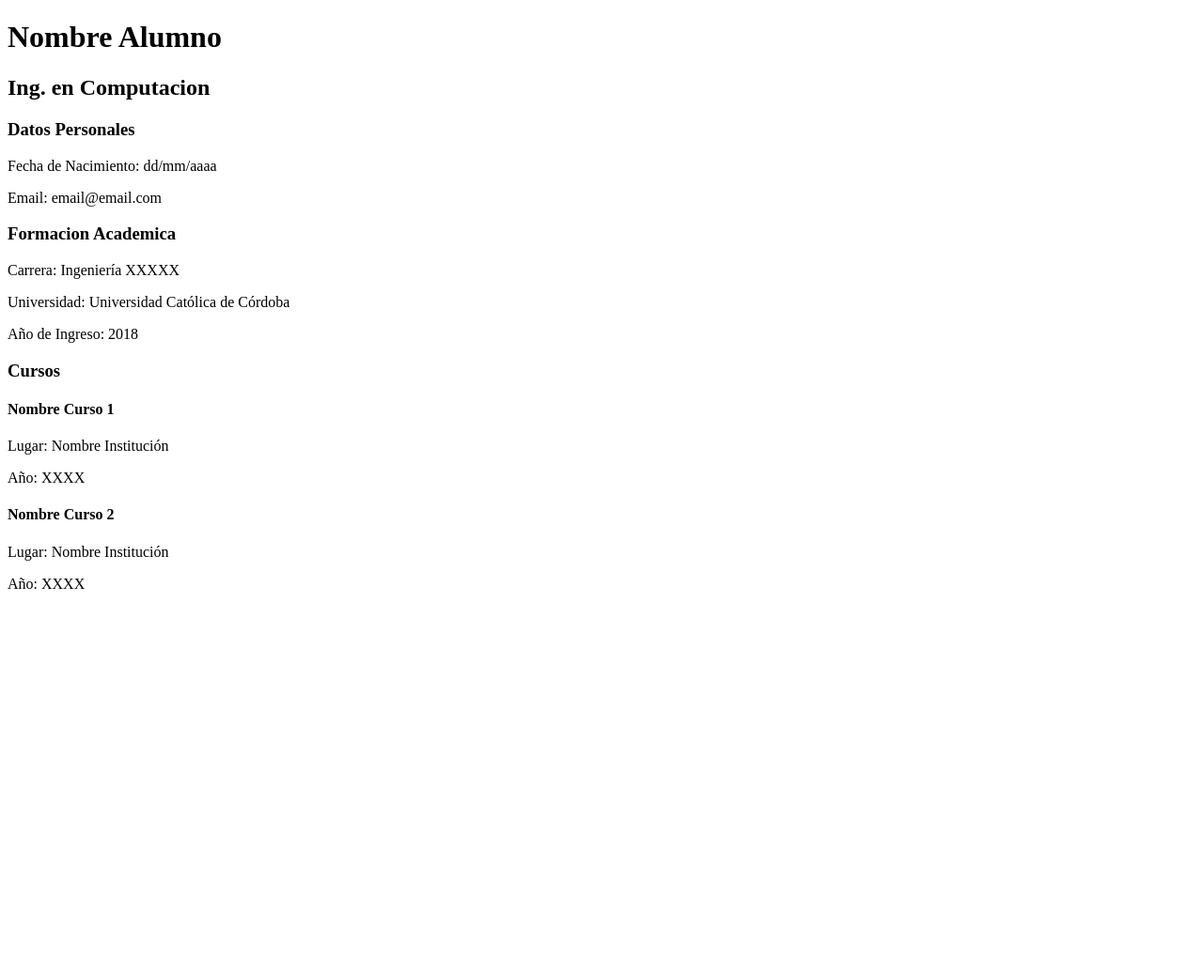
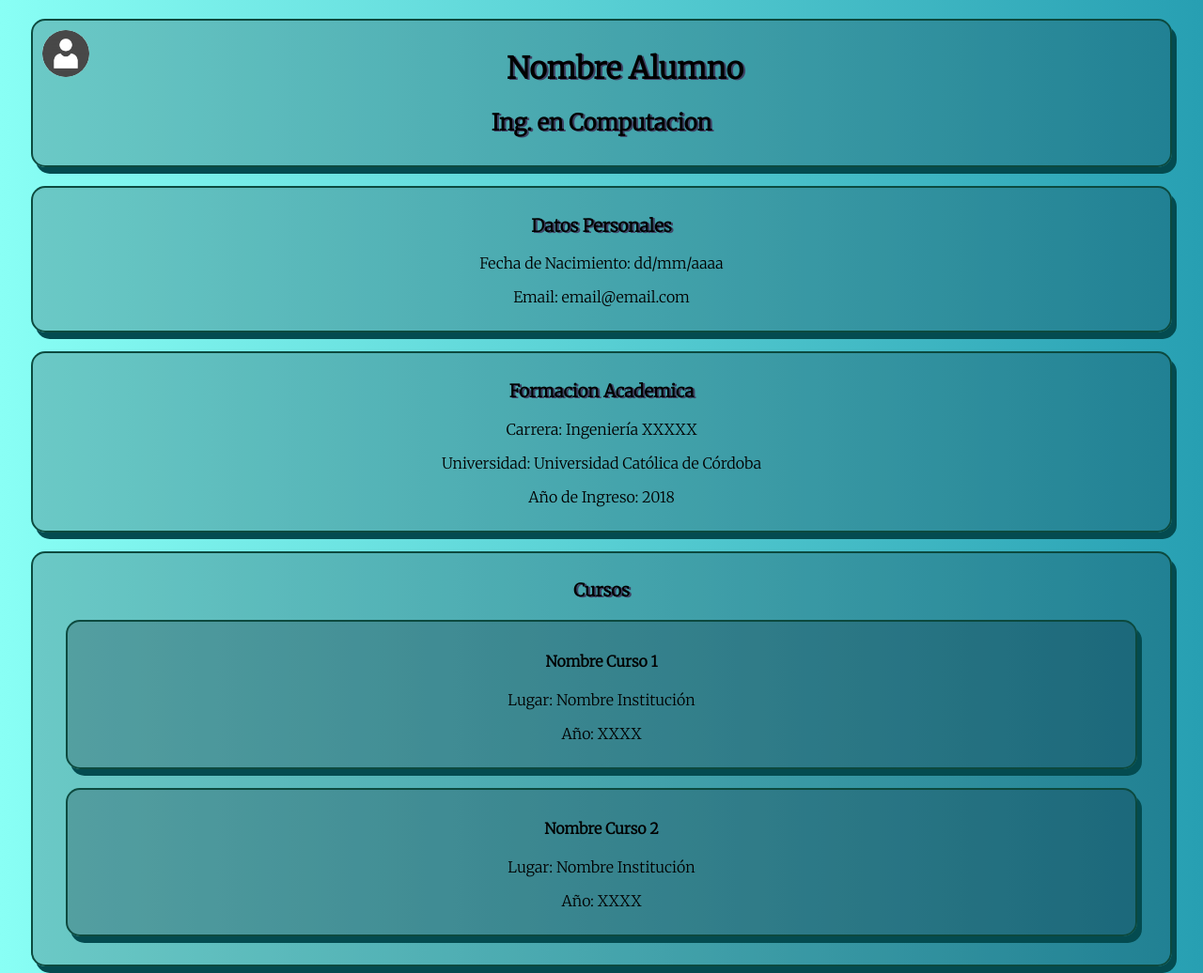
Before and after one commit to UCC-LabCompu2/ejercicios2023-FranIngelmo, a plain HTML site: page Ejercicios-CSS/ej_cv.html in a window 1280 px wide. Shown: the top 1036 px of the page at 94% size. Before the commit the page ends 800 px from the top, so only its background shows below. Drawn offline with Linux system fonts and the light colour scheme.

Commit message:
Se completo en clase

```diff
--- a/Ejercicios-CSS/ej_cv.html
+++ b/Ejercicios-CSS/ej_cv.html
@@ -3,10 +3,16 @@
 <head>
     <meta charset="UTF-8">
     <title>CV Nombre Apellido</title>
+    <link rel="preconnect" href="https://fonts.googleapis.com">
+    <link rel="preconnect" href="https://fonts.gstatic.com" crossorigin>
+    <link href="https://fonts.googleapis.com/css2?family=Merriweather:wght@300&display=swap" rel="stylesheet">
+    <link rel="short icon" href="imagenes/iconocv.png">
+    <link rel="stylesheet" href="estiloCV.css"type="text/css">
 </head>
-<body>
+<body class="cuerpopagina">
 
 <div>
+    <img id="foto" src="imagenes/iconopersona.jpg">
     <h1>Nombre Alumno</h1>
     <h2>Ing. en Computacion</h2>
 </div>
--- /dev/null
+++ b/Ejercicios-CSS/estiloCV.css
@@ -0,0 +1,25 @@
+div{
+    border: 2px solid rgba(13, 73, 62, 0.99);
+    border-radius: 15px;
+    margin: 20px 25px;
+    padding: 10px;
+    background-color: rgba(0,0,22,0.2);
+    box-shadow: 5px 7px #044b50;
+
+}
+
+#foto{
+    width: 50px;
+    float: left;
+    border-radius: 50%;
+}
+
+.cuerpopagina{
+    text-align: center;
+    font-family: 'Merriweather', serif;
+    background: linear-gradient(to right, #89fff5, #279fb2);
+}
+
+h1, h2, h3{
+    text-shadow: 2px 1px #3f4264;
+}
```
Also changed, not shown: Ejercicios-CSS/imagenes/iconocv.png (added), Ejercicios-CSS/imagenes/iconopersona.jpg (added).
